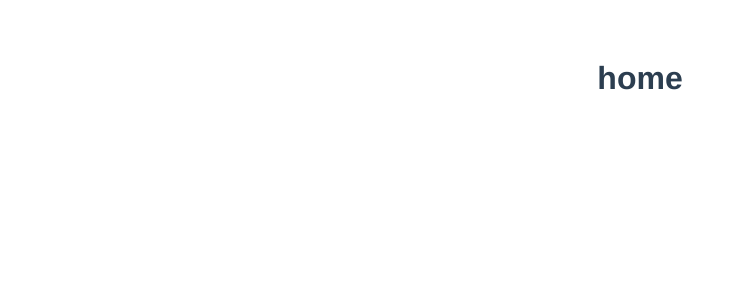
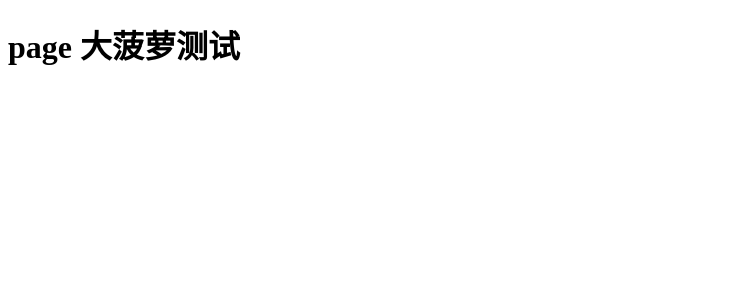
Before and after one commit to Godguns/NXpixiv-client, a Vue app: page / in a window 1280 px wide. Shown: the top 300 px of the page, without its empty margins (0-737 px from the left). Built offline with nearby package versions, Linux system fonts and the light colour scheme.

Commit message:
大菠萝加持

```diff
--- a/package.json
+++ b/package.json
@@ -13,6 +13,7 @@
     "babel-plugin-transform-remove-console": "^6.9.4",
     "compression-webpack-plugin": "^5.0.1",
     "core-js": "^3.6.5",
+    "pinia": "^2.0.0-rc.10",
     "vue": "^3.0.0",
     "vue-router": "^4.0.12"
   },
--- a/src/App.vue
+++ b/src/App.vue
@@ -12,12 +12,4 @@ export default {
 </script>
 
 <style>
-#app {
-  font-family: Avenir, Helvetica, Arial, sans-serif;
-  -webkit-font-smoothing: antialiased;
-  -moz-osx-font-smoothing: grayscale;
-  text-align: center;
-  color: #2c3e50;
-  margin-top: 60px;
-}
 </style>
--- /dev/null
+++ b/src/Store/index.js
@@ -0,0 +1,18 @@
+// 修改 store.js
+import { defineStore } from "pinia";
+export const useStore = defineStore({
+  id: "myGlobalState",
+  state: ()=> ({
+    count: '大菠萝测试'
+  }),
+  getters: {
+    // 一个基本的 Getter： 计算 count 的平方
+    // 使用参数
+    countPow2(state) {
+      return state.count ** 2;
+    },
+    countPow2Getter() {
+      return this.countPow2;
+    }
+  }
+});
--- a/src/main.js
+++ b/src/main.js
@@ -2,9 +2,10 @@ import { createApp } from 'vue'
 import App from './App.vue'
 import routes from './router'
 import { createRouter,createWebHashHistory } from 'vue-router'
+import { createPinia } from 'pinia';
 const router =createRouter({
     history: createWebHashHistory(),
     routes,
   })
   console.log(process.env.NODE_ENV)
-createApp(App).use(router).mount('#app')
+createApp(App).use(router).use(createPinia()).mount('#app')
--- a/src/pages/Index/index.vue
+++ b/src/pages/Index/index.vue
@@ -1,8 +1,14 @@
 <template>
-    <h1>page</h1>
+    <h1>page {{testPiana.count}}</h1>
 </template>
 <script>
+import { useStore  } from '../../Store/index';
 export default {
-
+    setup(){
+        const testPiana = useStore();
+        return{
+            testPiana
+        }
+    }
 }
 </script>
--- a/src/router/index.js
+++ b/src/router/index.js
@@ -1,7 +1,8 @@
 import Home from '../pages/Home';
 import About from '../pages/About';
+import Index from '../pages/Index';
 const routes = [
-    { path: '', component: Home },
+    { path: '', component: Index },
     { path: '/home', component: Home },
     { path: '/about', component: About },
   ]
```
Also changed, not shown: src/Store/otherstore.js (added, +9 -0 lines), 1 other file (tests, documents, lock files or other folders).
